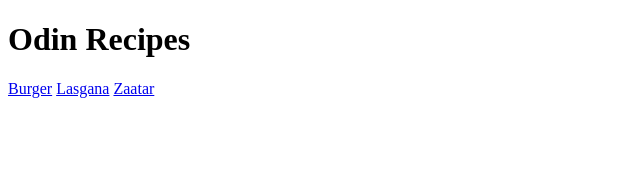
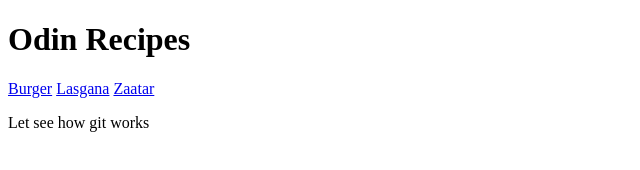
Before and after one commit to PenguinBurger/odin-recipes, a plain HTML site: page index.html in a window 1280 px wide. Shown: the whole page, without its empty margins (0-640 px from the left). Drawn offline with Linux system fonts and the light colour scheme.

Commit message:
testing how git works

```diff
--- a/index.html
+++ b/index.html
@@ -10,5 +10,6 @@
     <a href="./recipes/burgermac.html">Burger</a>
     <a href="./recipes/lasagna.html">Lasgana</a>
     <a href="./recipes/zaatar.html">Zaatar</a>
+    <p>Let see how git works</p>
 </body>
 </html>
```
